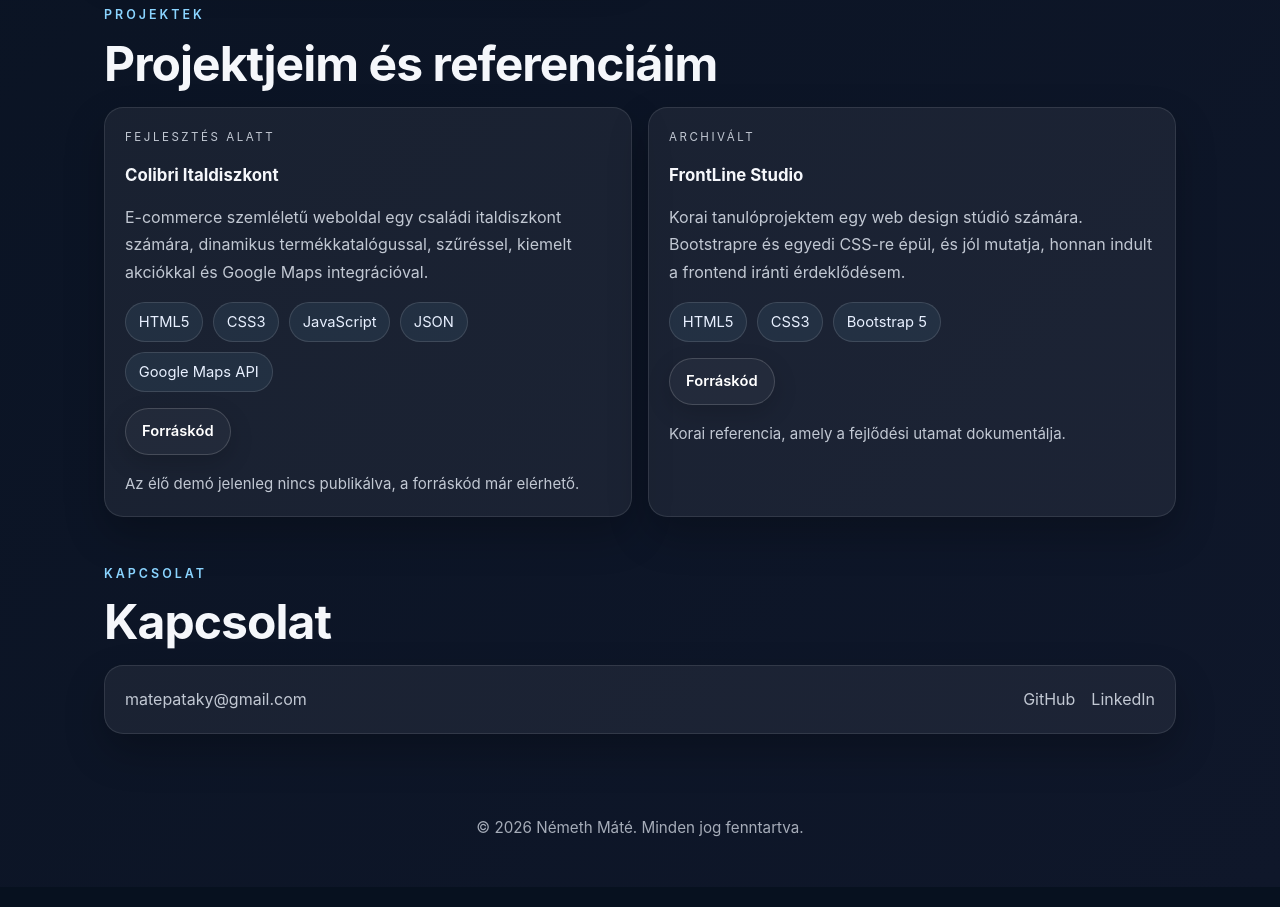
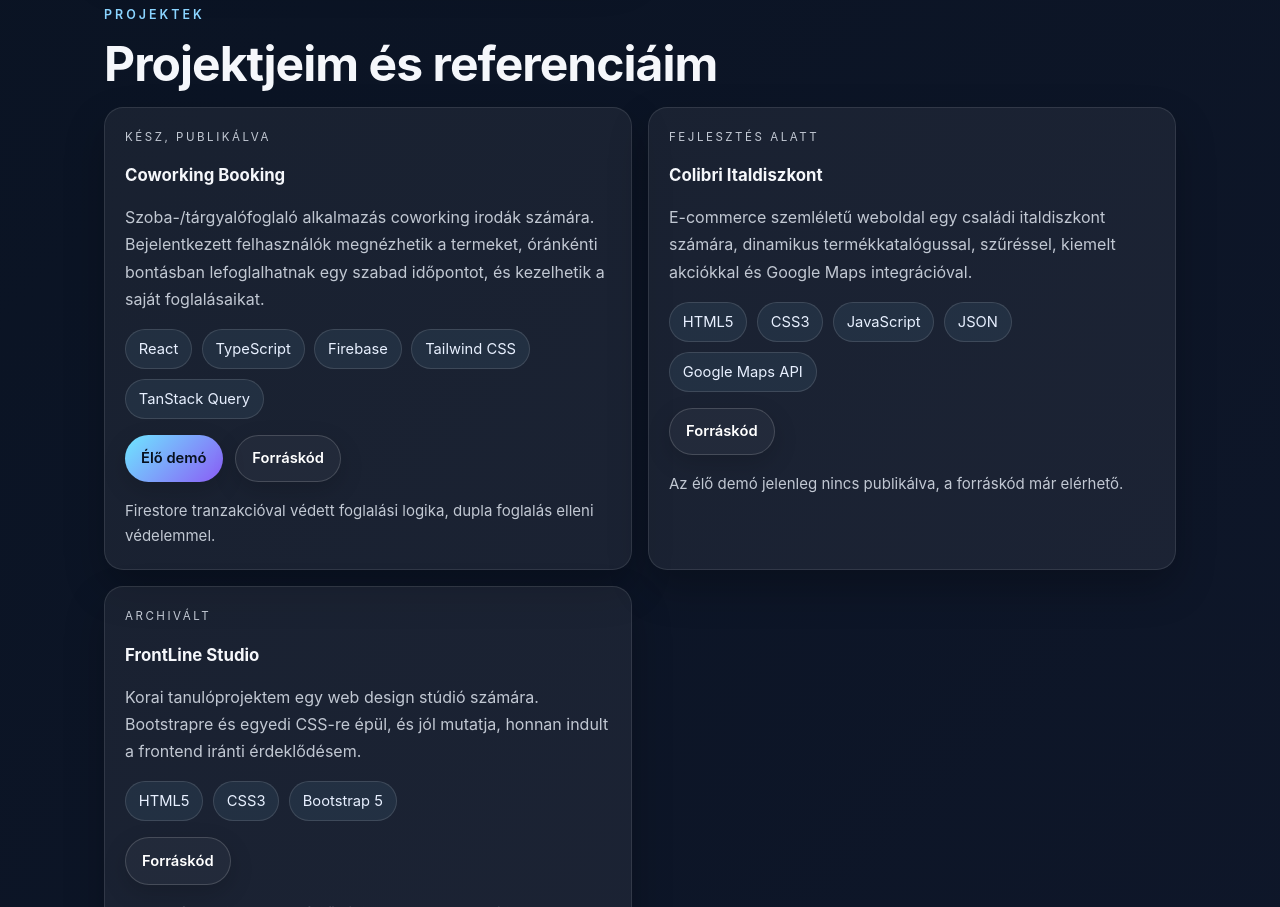
Before and after one commit to nmthmate/portfolio, an Angular app: page / in a window 1280 px wide. Shown: the part 1920-2827 px from the top of the page. Built offline with nearby package versions, Linux system fonts and the light colour scheme.

Commit message:
Add Coworking Booking project

```diff
--- a/src/app/app.ts
+++ b/src/app/app.ts
@@ -67,6 +67,15 @@ export class App {
   ];
   readonly projects: Project[] = [
     {
+      title: 'Coworking Booking',
+      description: 'Szoba-/tárgyalófoglaló alkalmazás coworking irodák számára. Bejelentkezett felhasználók megnézhetik a termeket, óránkénti bontásban lefoglalhatnak egy szabad időpontot, és kezelhetik a saját foglalásaikat.',
+      status: 'Kész, publikálva',
+      technologies: ['React', 'TypeScript', 'Firebase', 'Tailwind CSS', 'TanStack Query'],
+      repoUrl: 'https://github.com/nmthmate/coworking-booking',
+      liveUrl: 'https://coworking-booking-95b46.web.app',
+      note: 'Firestore tranzakcióval védett foglalási logika, dupla foglalás elleni védelemmel.'
+    },
+    {
       title: 'Colibri Italdiszkont',
       description: 'E-commerce szemléletű weboldal egy családi italdiszkont számára, dinamikus termékkatalógussal, szűréssel, kiemelt akciókkal és Google Maps integrációval.',
       status: 'Fejlesztés alatt',
```
